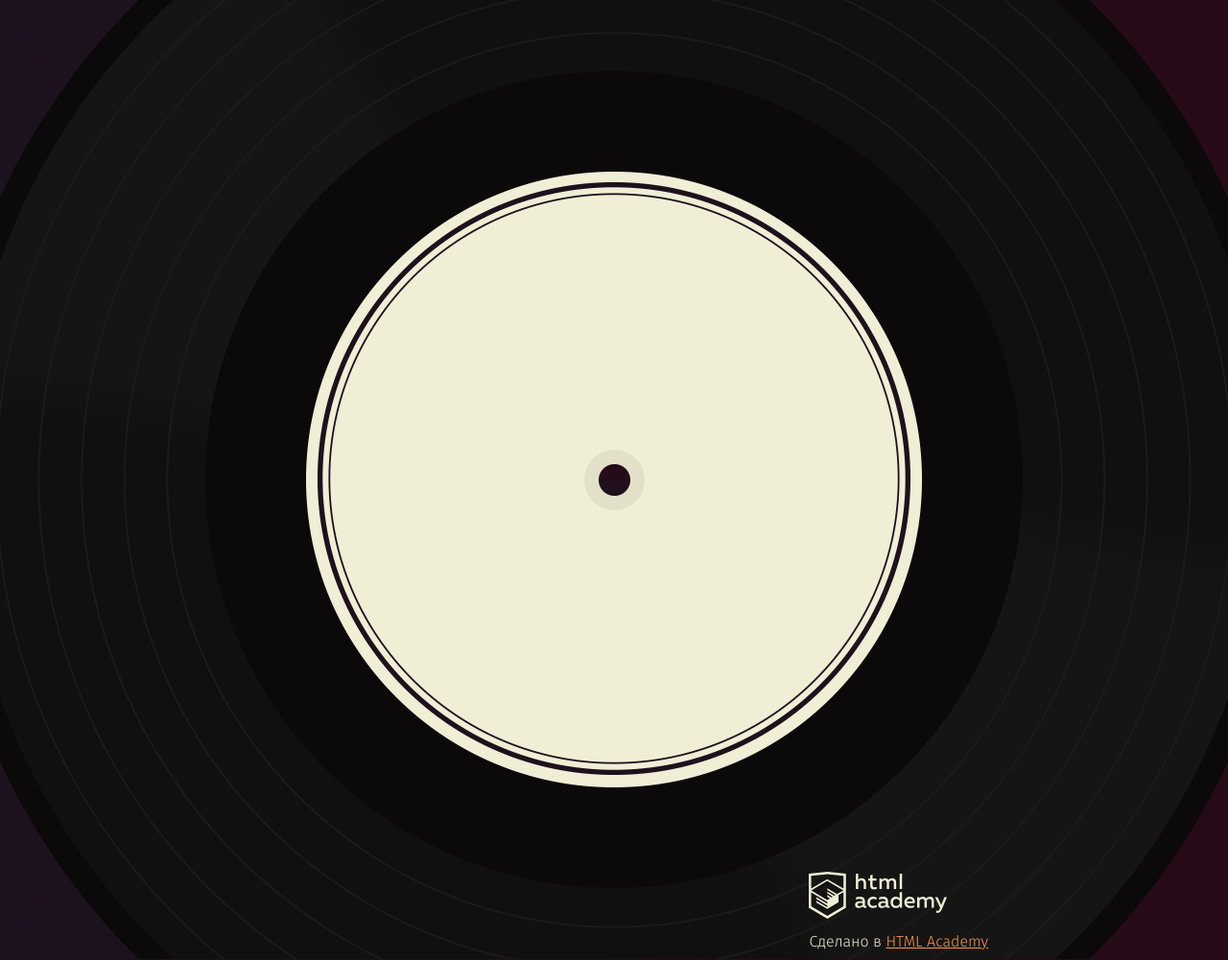
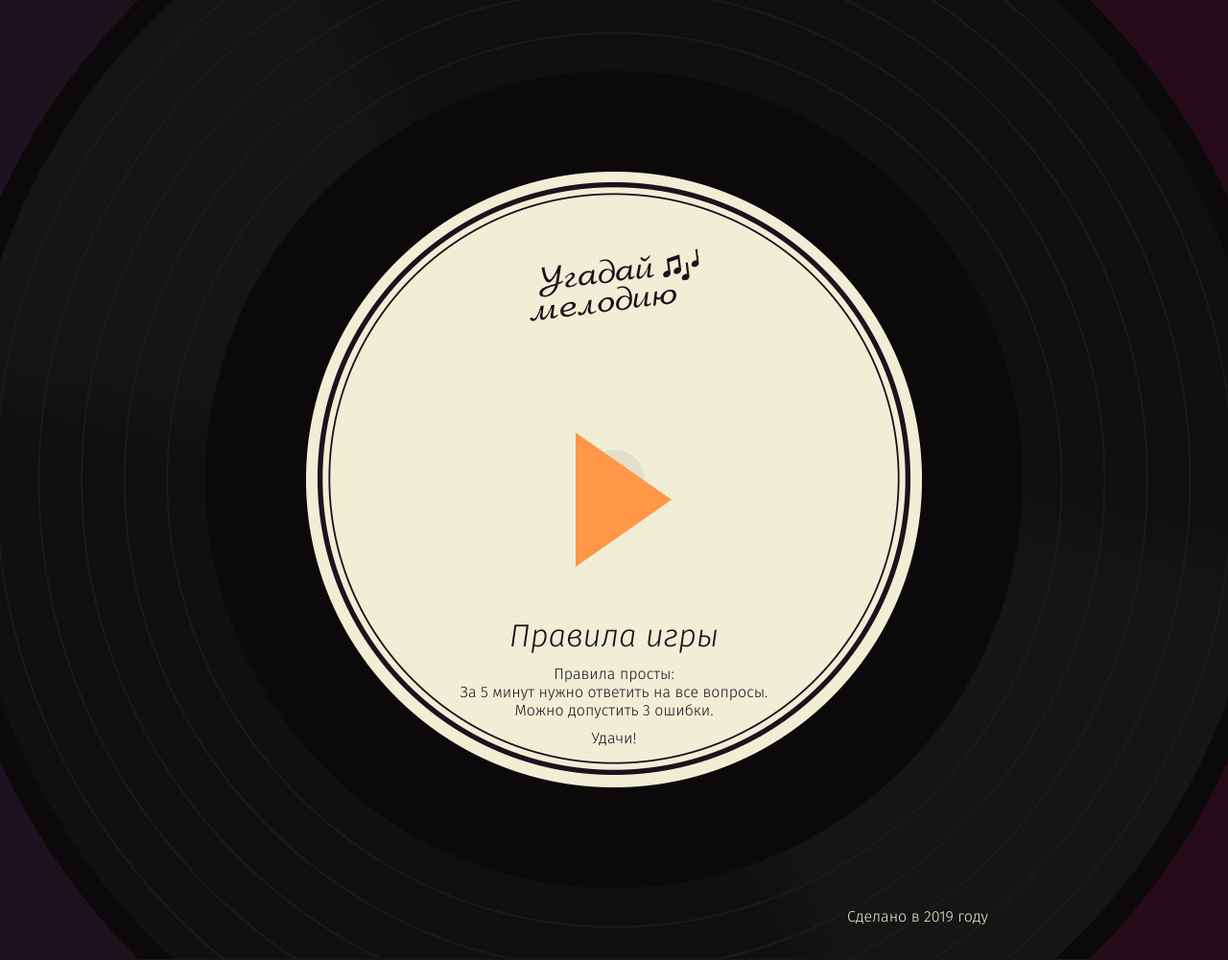
Before and after one commit to imciflam/music-quiz, a website: page index.html in a window 1280 px wide. Shown: the whole page at 96% size. Drawn offline with nearby package versions, Linux system fonts and the light colour scheme; files that its build step writes are made by us from their sources.

Commit message:
+ start page

```diff
--- a/index.html
+++ b/index.html
@@ -27,8 +27,7 @@
 
   <footer class="footer">
     <section class="copyright">
-      <a class="copyright__logo" href="https://htmlacademy.ru"><img src="../img/logo-htmla.svg" width="144" height="49" alt="HTML Academy"></a>
-      <p class="copyright__text">Сделано в <a class="copyright__link" href="https://htmlacademy.ru">HTML Academy</a></p>
+      <p class="copyright__text">Сделано в 2019 году</p>
     </section>
   </footer>
 
@@ -325,6 +324,6 @@
     </div>
   </section>
 </template>
-<script type="text/javascript" src="js/main.js" async></script>
+<script type="text/javascript" src="js/main.js" defer></script>
 </body>
 </html>
--- a/js/main.js
+++ b/js/main.js
@@ -1,5 +1,10 @@
-const welcome = document.getElementById(`welcome`);
-const gameGenre = document.getElementById(`game-genre`);
+const main = document.querySelector(`.main`);
+const welcome = document
+  .getElementById(`welcome`)
+  .content.querySelector(`.welcome`);
+const gameGenre = document
+  .getElementById(`game-genre`)
+  .content.querySelector(`.game`);
 const gameArtist = document.getElementById(`game-artist`);
 const resultSuccess = document.getElementById(`result-success`);
 const failTime = document.getElementById(`fail-time`);
@@ -9,3 +14,16 @@ const resultList = document.getElementById(`result-list`);
 const resultGenre = document.getElementById(`result-genre`);
 const modalError = document.getElementById(`modal-error`);
 const modalConfirm = document.getElementById(`modal-confirm`);
+
+document.addEventListener("DOMContentLoaded", ready);
+
+function ready() {
+  main.appendChild(welcome);
+}
+
+document.addEventListener("keydown", function(event) {
+  console.log(event.which);
+  if (event.which == 39) {
+    main.appendChild(gameGenre);
+  }
+});
```
